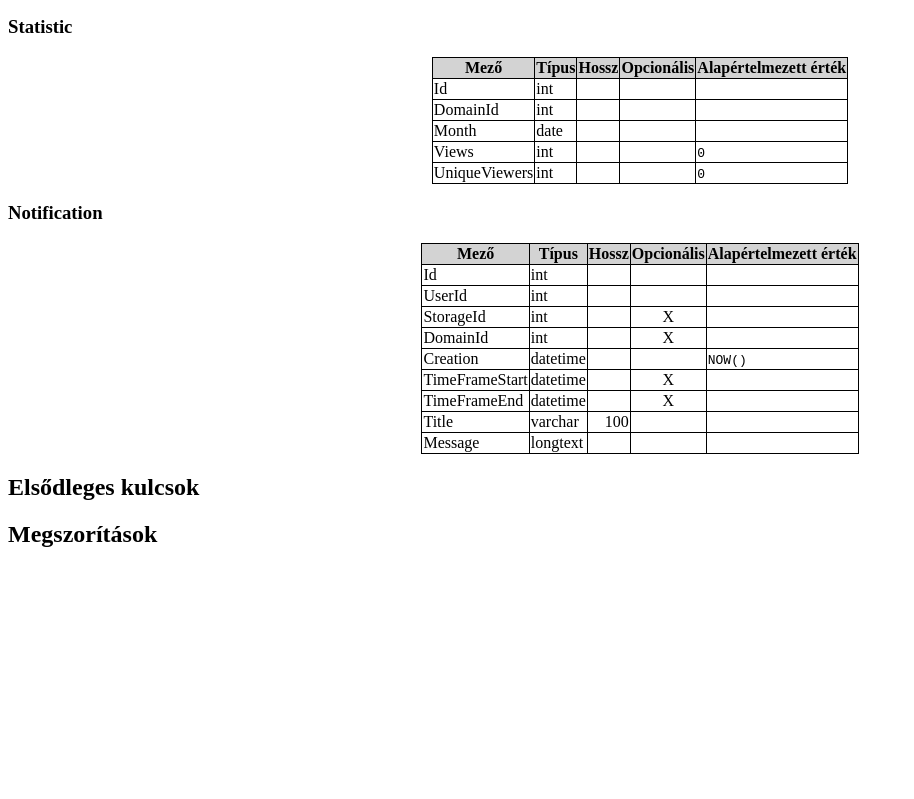
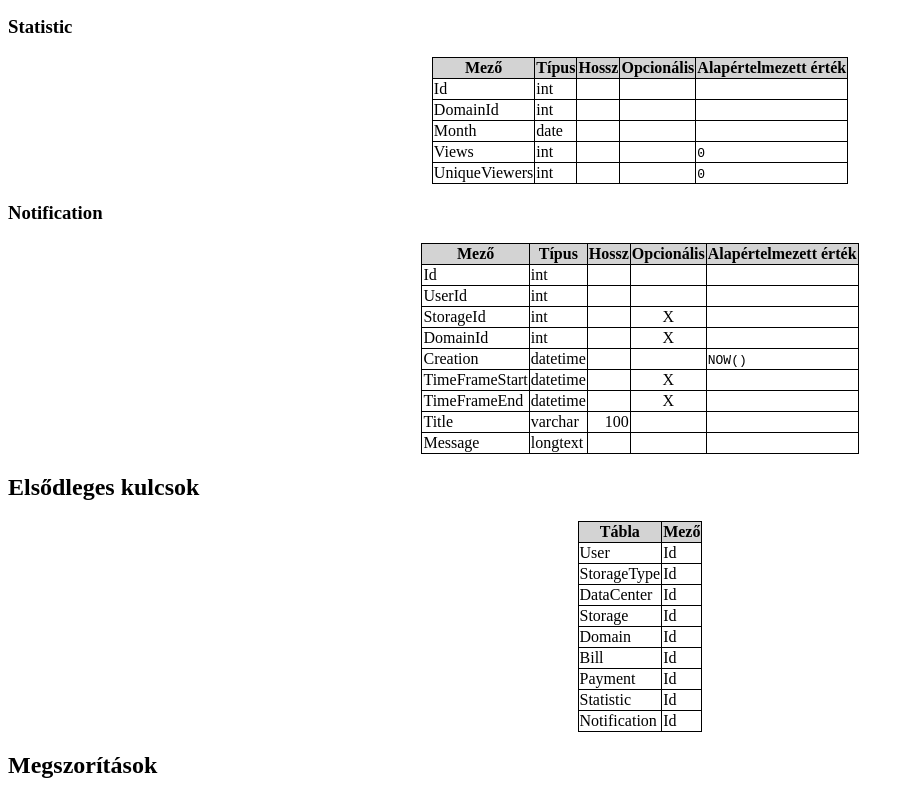
Before and after one commit to msze-plusplusplus/adatbazisok, a plain HTML site: page index.html in a window 1280 px wide. Shown: the part 4054-4853 px from the top of the page, without its empty margins (0-914 px from the left). Before the commit the page ends 4622 px from the top, so only its background shows below. Drawn offline with Linux system fonts and the light colour scheme.

Commit message:
Deploying to gh-pages from @ sze-plusplusplus/adatbazisok@8d940501b8dacf04a2801c362da98e99a822cbab 🚀

```diff
--- a/index.html
+++ b/index.html
@@ -909,6 +909,54 @@ github.com style (c) Vasily Polovnyov <vast@whiteants.net>
 </center>
 
 <h2 id="elsődleges-kulcsok">Elsődleges kulcsok</h2>
+<center>
+
+<table>
+<thead>
+<tr>
+<th>Tábla</th>
+<th>Mező</th>
+</tr>
+</thead>
+<tbody><tr>
+<td>User</td>
+<td>Id</td>
+</tr>
+<tr>
+<td>StorageType</td>
+<td>Id</td>
+</tr>
+<tr>
+<td>DataCenter</td>
+<td>Id</td>
+</tr>
+<tr>
+<td>Storage</td>
+<td>Id</td>
+</tr>
+<tr>
+<td>Domain</td>
+<td>Id</td>
+</tr>
+<tr>
+<td>Bill</td>
+<td>Id</td>
+</tr>
+<tr>
+<td>Payment</td>
+<td>Id</td>
+</tr>
+<tr>
+<td>Statistic</td>
+<td>Id</td>
+</tr>
+<tr>
+<td>Notification</td>
+<td>Id</td>
+</tr>
+</tbody></table>
+</center>
+
 <h2 id="megszorítások">Megszorítások</h2>
 
 
```
Also changed, not shown: 1 other file.
